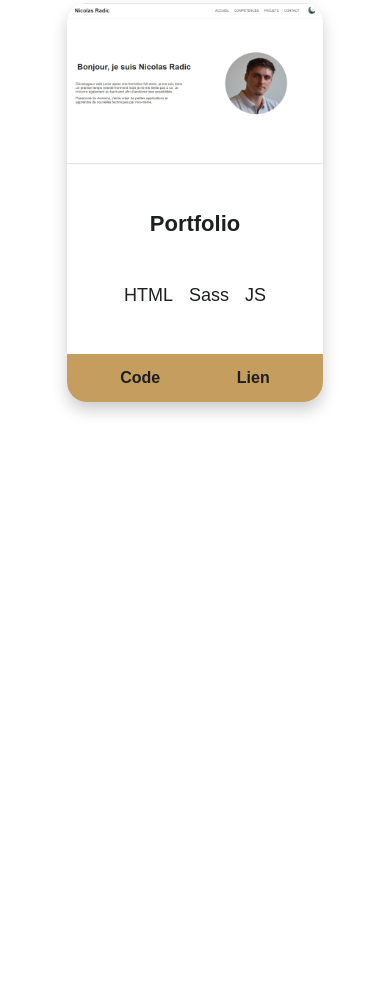
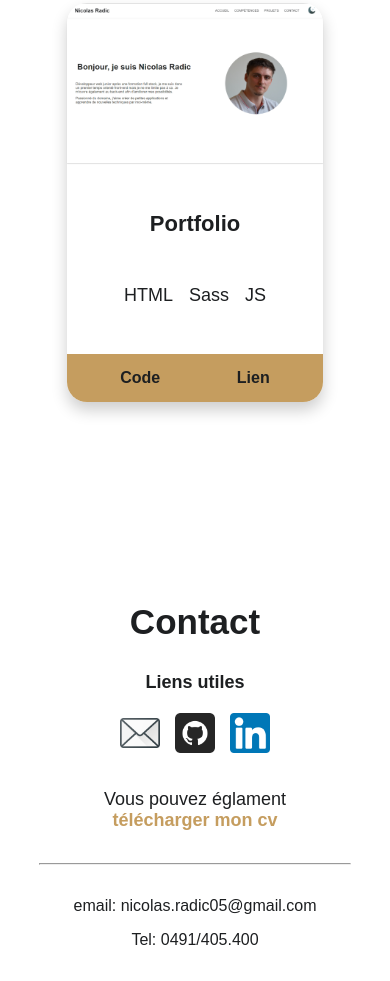
Before and after one commit to NicolasRadic/portfolio, a website: page index.html in a window 390 px wide. Shown: the part 2467-3448 px from the top of the page. Before the commit the page ends 2969 px from the top, so only its background shows below. Drawn offline with Linux system fonts and the light colour scheme.

Commit message:
add contct section on mobile

```diff
--- a/index.html
+++ b/index.html
@@ -261,7 +261,51 @@
     <!-- Contact section -->
     <!-- ------------------ -->
 
-    <div class="contact"></div>
+    <div class="contact">
+      <div class="contact__container">
+        <h2 class="contact__title">Contact</h2>
+        <div class="contact__content">
+          <h4 class="contact__link-title">Liens utiles</h4>
+          <div class="contact__links">
+            <a href="mailto:nicolas.radic05@gmail.com" target="”_blank”"
+              ><img
+                src="./assets/logos/mail.png"
+                alt="mail"
+                class="contact__logo"
+            /></a>
+            <a href="https://github.com/NicolasRadic" target="”_blank”"
+              ><img
+                src="./assets/logos/github.png"
+                alt="github"
+                class="contact__logo"
+            /></a>
+            <a
+              href="https://www.linkedin.com/in/nicolas-radic-902676230/"
+              target="”_blank”"
+              ><img
+                src="./assets/logos/linkedin.png"
+                alt="github"
+                class="contact__logo"
+            /></a>
+          </div>
+          <div class="contact__cv-section">
+            <p>Vous pouvez églament</p>
+            <a
+              href="./assets/file-to-download/CV de Nicolas Radic.pdf"
+              download=""
+              class="contact__cv-link"
+            >
+              télécharger mon cv</a
+            >
+          </div>
+        </div>
+        <hr class="contact__separator" />
+        <div class="contact__info">
+          <p>email: nicolas.radic05@gmail.com</p>
+          <p>Tel: 0491/405.400</p>
+        </div>
+      </div>
+    </div>
 
     <!--=============== js  ===============-->
     <script type="text/javascript" src="js/scripts.js"></script>
--- a/style/scss/_contact.scss
+++ b/style/scss/_contact.scss
@@ -1,2 +1,71 @@
 .contact {
+  display: flex;
+  flex-direction: column;
+  justify-content: center;
+  align-items: center;
+
+  &__container {
+    padding: 100px 0 0 0;
+    width: 100%;
+    max-width: 1440px;
+    display: flex;
+    flex-direction: column;
+    justify-content: center;
+    align-items: center;
+  }
+
+  &__title {
+    font-size: 35px;
+    padding-bottom: 30px;
+    text-align: center;
+  }
+
+  &__content {
+    padding-bottom: 2rem;
+  }
+
+  &__link-title {
+    font-size: large;
+    padding-bottom: 20px;
+    text-align: center;
+  }
+
+  &__links {
+    display: flex;
+    justify-content: center;
+    align-items: center;
+    gap: 15px;
+  }
+
+  &__logo {
+    width: 40px;
+  }
+
+  &__cv-section {
+    padding-top: 2rem;
+    text-align: center;
+    font-size: 18px;
+  }
+
+  &__cv-link {
+    text-decoration: none;
+    color: var(--ternary-color);
+    font-weight: 700;
+  }
+
+  &__separator {
+    width: 80%;
+  }
+
+  &__info {
+    padding: 2rem;
+    display: flex;
+    flex-direction: column;
+    gap: 1rem;
+    justify-content: center;
+
+    p {
+      text-align: center;
+    }
+  }
 }
```
Also changed, not shown: assets/logos/github.png (added), assets/logos/linkedin.png (added), assets/logos/mail.png (added), style/css/styles.css, 2 other files.
